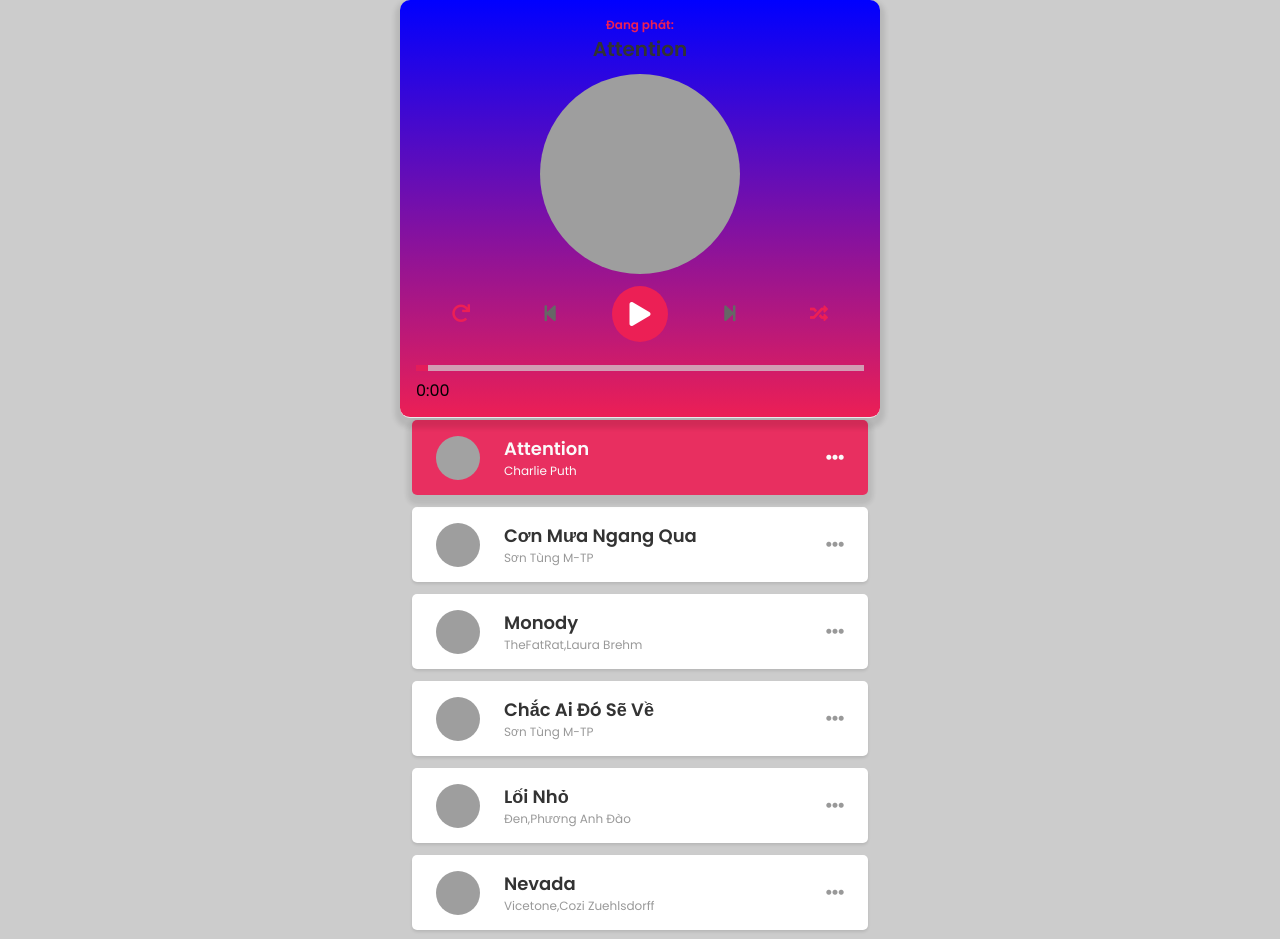
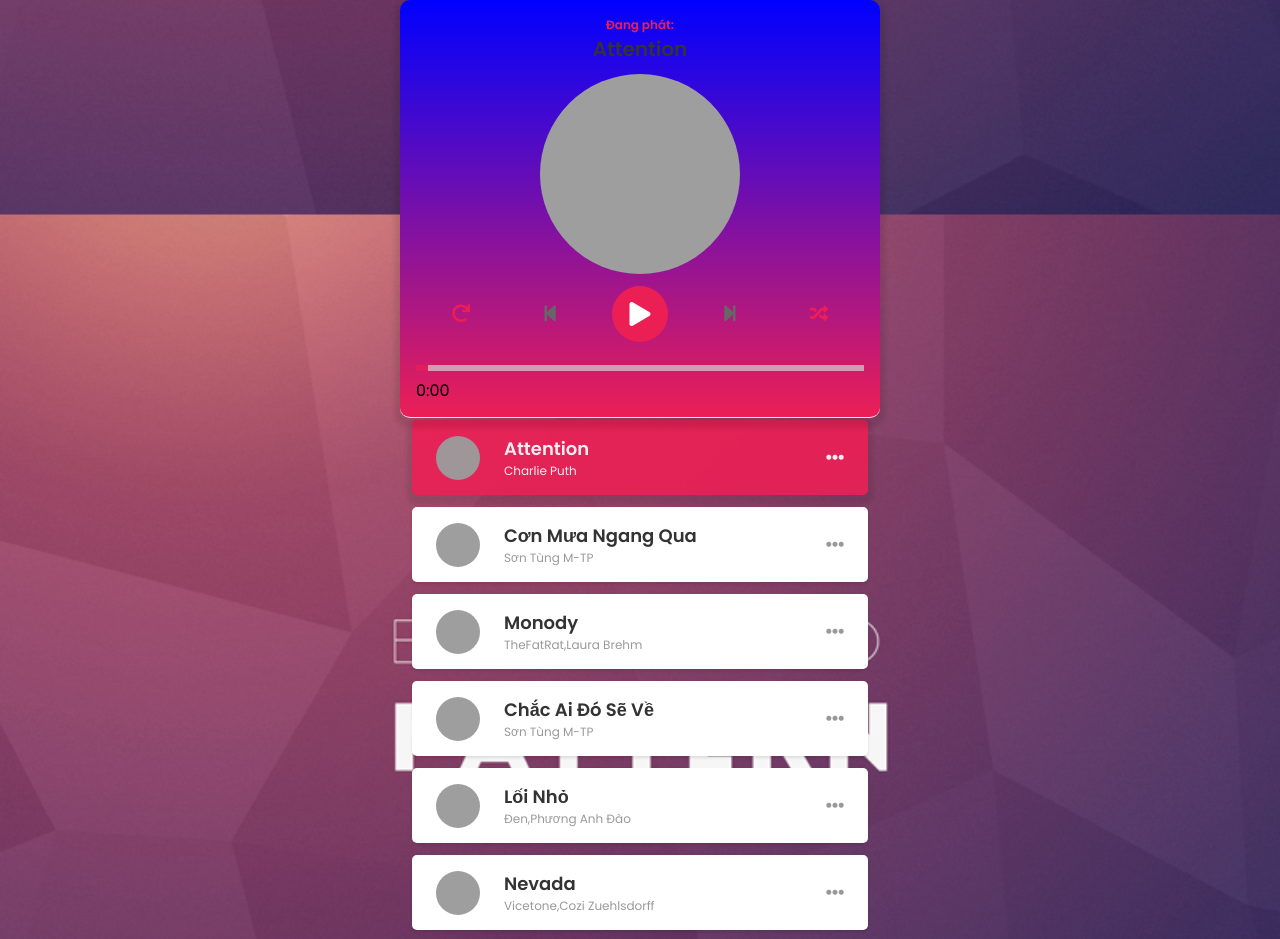
Before and after one commit to TrymoretimeH/Easy-Music-Player, a plain HTML site: page index.html in a window 1280 px wide. Shown: the top 939 px of the page. Drawn offline with Linux system fonts and the light colour scheme; the site is published under a folder, as on GitHub Pages, so addresses that start at the root find nothing.

Commit message:
fix bug background

```diff
--- a/assets/style/style.css
+++ b/assets/style/style.css
@@ -14,7 +14,7 @@ body {
     height: 100%;
     background-position: center;
     background-size: contain;
-    background-image: url('/assets/img/background.png');
+    background-image: url('../img/background.png');
 }
 
 html {
```
